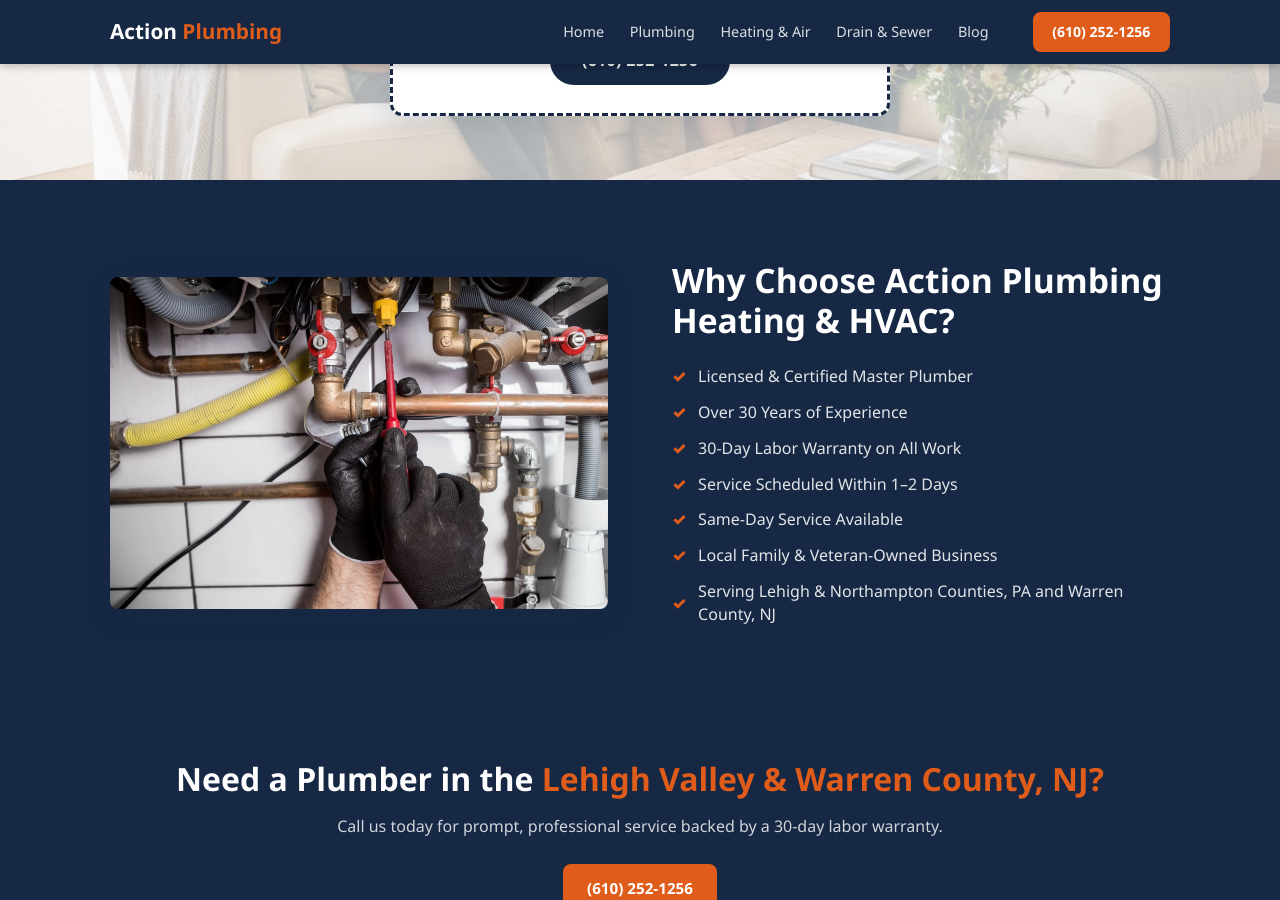
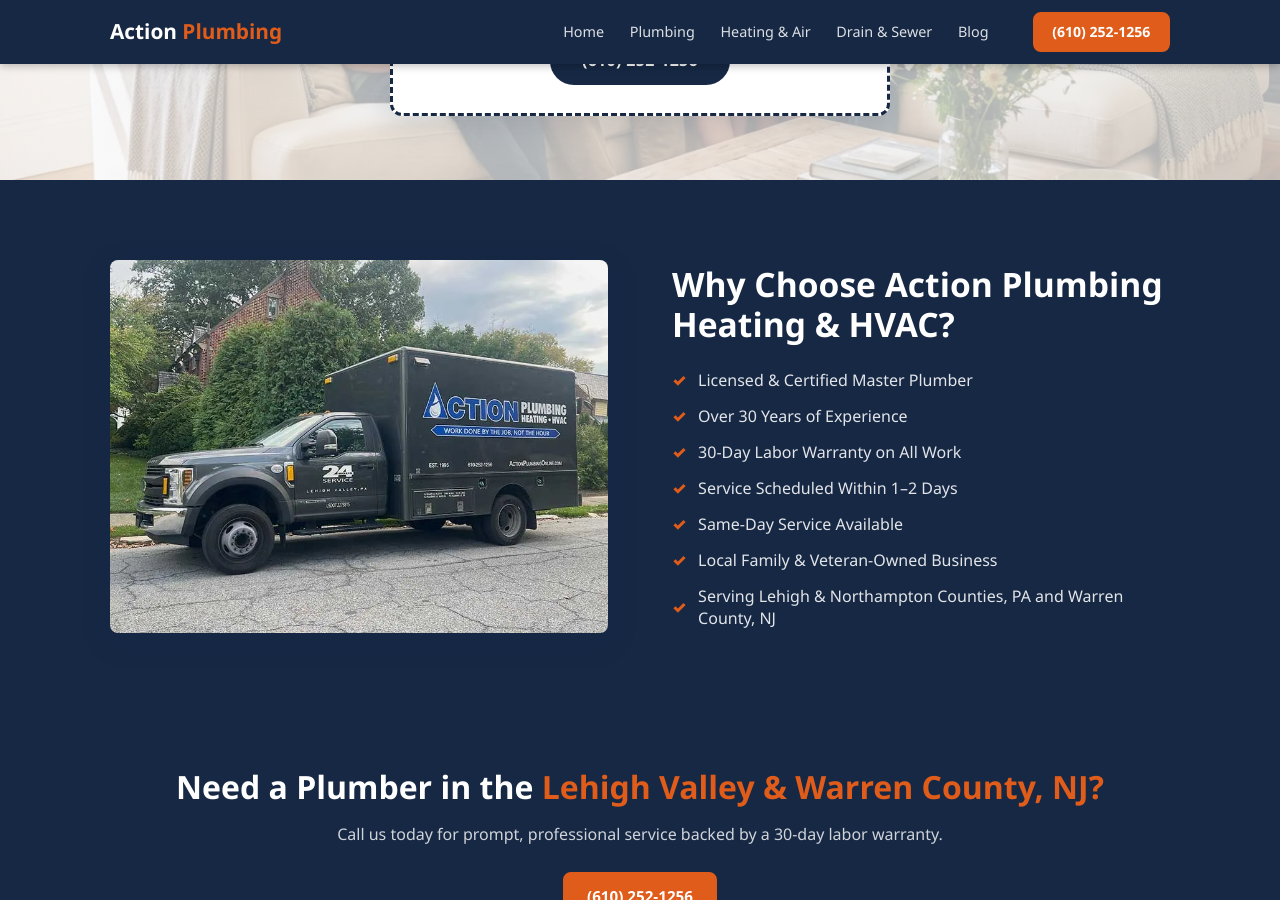
Before and after one commit to JimmyFlame77/Action-Plumbing, a Jekyll site: the page built from plumbing-and-water.html, in a window 1280 px wide and 900 px high, scrolled down 2203 px. Built offline with Jekyll 4.4.1, drawn with Linux system fonts in a browser that asks for light colours.

Commit message:
Update plumbing-and-water.html

```diff
--- a/plumbing-and-water.html
+++ b/plumbing-and-water.html
@@ -91,7 +91,7 @@
 <section class="feature-strip">
   <div class="container feature-strip-inner">
     <div class="feature-img-wrap">
-      <img src="{{ '/images/action-plumbing-pipes.webp' | relative_url }}" alt="Plumbing pipes and fittings" loading="lazy">
+      <img src="{{ '/images/truck-hero.webp' | relative_url }}" alt="Plumbing pipes and fittings" loading="lazy">
     </div>
     <div class="feature-content">
       <h2>Why Choose Action Plumbing Heating &amp; HVAC?</h2>
```
